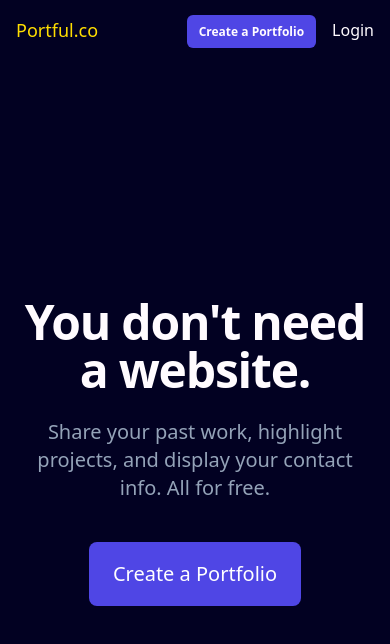
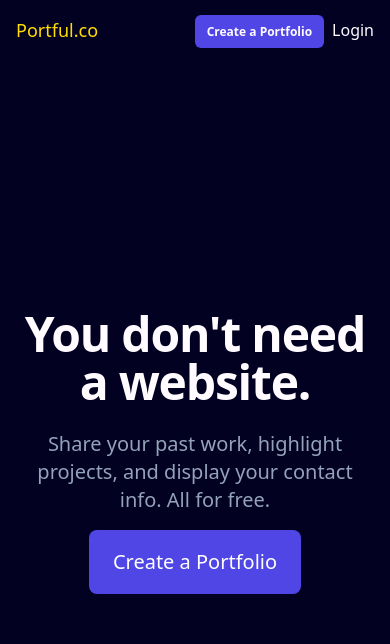
Before and after one commit to jwhubert91/portfolio-site, a React (Create React App) app: page / in a window 390 px wide. Shown: the top 644 px of the page. Built offline with nearby package versions, Linux system fonts and the light colour scheme.

Commit message:
Change home

```diff
--- a/src/components/NavAuthButtons.tsx
+++ b/src/components/NavAuthButtons.tsx
@@ -7,7 +7,7 @@ function NavAuthButtons() {
       <Link className={getButtonStyle("PRIMARY_CTA")} to="/signup">
         Create a Portfolio
       </Link>
-      <Link to="/login" className="text-snowWhite ml-4">
+      <Link to="/login" className="text-snowWhite ml-2 sm:ml-4">
         Login
       </Link>
     </div>
--- a/src/pages/Home.tsx
+++ b/src/pages/Home.tsx
@@ -1,9 +1,11 @@
 import Button from "../components/Button"
+import { useNavigate } from "react-router-dom"
 import CenteredContent from "../components/CenteredContent"
 import PageLayout from "../components/PageLayout"
 import "./Home.css"
 
 function Home() {
+  const navigate = useNavigate()
   return (
     <PageLayout className="flex flex-col Homepage" isNavBgTransparent={true}>
       <CenteredContent>
@@ -17,8 +19,8 @@ function Home() {
           </p>
           <Button
             buttonStyle="LARGE"
-            className="mx-auto mt-10 xl:mt-12"
-            onClick={() => console.log("hello!")}
+            className="mx-auto mt-4 xl:mt-12"
+            onClick={() => navigate("/signup")}
           >
             Create a Portfolio
           </Button>
```
